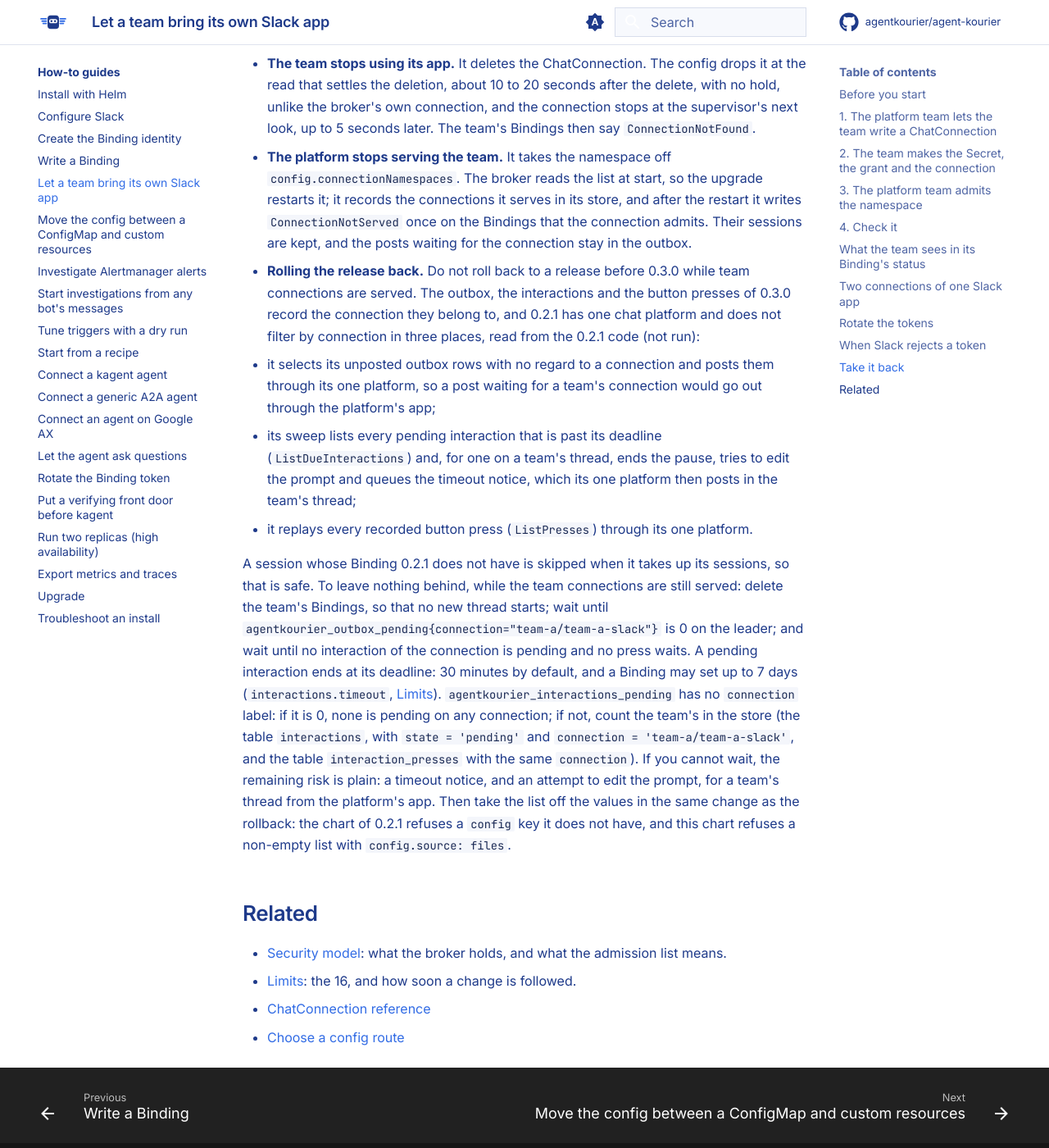
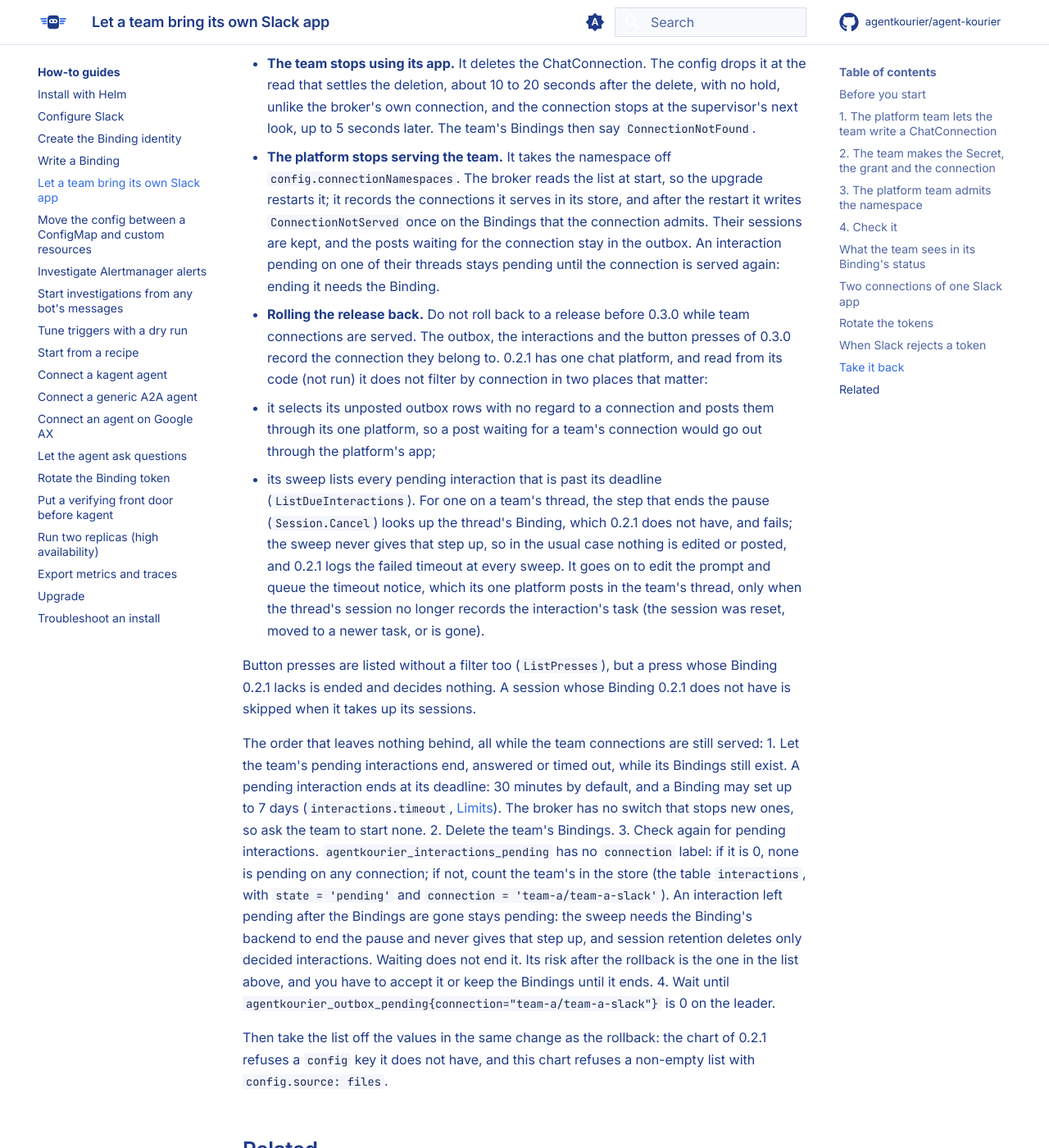
Before and after one commit to agentkourier/agent-kourier, an MkDocs documentation site: the page built from docs/how-to/team-slack-app.md, in a window 1280 px wide and 1400 px high, scrolled down 8077 px. Shown: the whole window at 82% size. Built offline with MkDocs 1.6.1 and Material for MkDocs 9.7.7, drawn with Linux system fonts in a browser that asks for light colours; comment, search, counter and statistics services are not loaded.

Commit message:
docs: fix the rollback order and what 0.2.1 does with a due team interaction
A deleted Binding's pending interaction never ends: the sweep's step that ends the pause
(Session.Cancel -> cancelActive) looks up the Binding's backend, gets ErrUnknownBinding,
and is essential, so it is never given up; session retention deletes only decided
interactions. So the order is: let the team's interactions end while its Bindings exist,
delete the Bindings, check again, then wait for the outbox.

v0.2.1 (read from the tag, not run) has the same structure: with no team Binding its Cancel
fails at every sweep and logs it, and the prompt edit and the notice go out only when the
session no longer records the interaction's task (ErrNotPaused). A press whose Binding it
lacks is ended and decides nothing.

Move back to files: the files route writes no Binding status, so the team's Bindings keep
the last one; the rollback-order link is dropped there.

```diff
--- a/docs/how-to/team-slack-app.md
+++ b/docs/how-to/team-slack-app.md
@@ -243,26 +243,36 @@ Mend it by writing valid tokens into the Secret.
 - **The platform stops serving the team.** It takes the namespace off `config.connectionNamespaces`. The broker reads the
   list at start, so the upgrade restarts it; it records the connections it serves in its store, and after the restart it
   writes `ConnectionNotServed` once on the Bindings that the connection admits. Their sessions are kept, and the
-  posts waiting for the connection stay in the outbox.
+  posts waiting for the connection stay in the outbox. An interaction pending on one of their threads stays pending until the connection is served again: ending it needs the Binding.
 - **Rolling the release back.** Do not roll back to a release before 0.3.0 while team connections are served. The outbox, the
-  interactions and the button presses of 0.3.0 record the connection they belong to, and 0.2.1 has one chat platform and does not
-  filter by connection in three places, read from the 0.2.1 code (not run):
+  interactions and the button presses of 0.3.0 record the connection they belong to. 0.2.1 has one chat platform, and read from its
+  code (not run) it does not filter by connection in two places that matter:
   - it selects its unposted outbox rows with no regard to a connection and posts them through its one platform, so a post waiting
     for a team's connection would go out through the platform's app;
-  - its sweep lists every pending interaction that is past its deadline (`ListDueInteractions`) and, for one on a team's thread, ends
-    the pause, tries to edit the prompt and queues the timeout notice, which its one platform then posts in the team's thread;
-  - it replays every recorded button press (`ListPresses`) through its one platform.
+  - its sweep lists every pending interaction that is past its deadline (`ListDueInteractions`). For one on a team's thread, the
+    step that ends the pause (`Session.Cancel`) looks up the thread's Binding, which 0.2.1 does not have, and fails; the sweep never
+    gives that step up, so in the usual case nothing is edited or posted, and 0.2.1 logs the failed timeout at every sweep. It goes on to
+    edit the prompt and queue the timeout notice, which its one platform posts in the team's thread, only when the thread's session no
+    longer records the interaction's task (the session was reset, moved to a newer task, or is gone).
 
-  A session whose Binding 0.2.1 does not have is skipped when it takes up its sessions, so that is safe. To leave nothing behind, while the team connections are still
-  served: delete the team's Bindings, so that no new thread starts; wait until
-  `agentkourier_outbox_pending{connection="team-a/team-a-slack"}` is 0 on the leader; and wait until no interaction of the
-  connection is pending and no press waits. A pending interaction ends at its deadline: 30 minutes by default, and a Binding may set up to 7 days
-  (`interactions.timeout`, [Limits](../reference/limits.md#write-a-binding-an-agentbackend-or-a-chatconnection)). `agentkourier_interactions_pending` has no `connection` label: if it is 0,
-  none is pending on any connection; if not, count the team's in the store (the table `interactions`, with `state = 'pending'` and
-  `connection = 'team-a/team-a-slack'`, and the table `interaction_presses` with the same `connection`). If you cannot wait, the remaining risk is plain: a
-  timeout notice, and an attempt to edit the prompt, for a team's thread from the platform's app. Then take the list off the values
-  in the same change as the rollback: the chart of 0.2.1 refuses a `config` key it does not have, and this chart refuses a
-  non-empty list with `config.source: files`.
+  Button presses are listed without a filter too (`ListPresses`), but a press whose Binding 0.2.1 lacks is ended and decides nothing. A
+  session whose Binding 0.2.1 does not have is skipped when it takes up its sessions.
+
+  The order that leaves nothing behind, all while the team connections are still served:
+  1. Let the team's pending interactions end, answered or timed out, while its Bindings still exist. A pending interaction ends at its
+     deadline: 30 minutes by default, and a Binding may set up to 7 days (`interactions.timeout`,
+     [Limits](../reference/limits.md#write-a-binding-an-agentbackend-or-a-chatconnection)). The broker has no switch that stops new
+     ones, so ask the team to start none.
+  2. Delete the team's Bindings.
+  3. Check again for pending interactions. `agentkourier_interactions_pending` has no `connection` label: if it is 0, none is pending
+     on any connection; if not, count the team's in the store (the table `interactions`, with `state = 'pending'` and
+     `connection = 'team-a/team-a-slack'`). An interaction left pending after the Bindings are gone stays pending: the sweep needs the
+     Binding's backend to end the pause and never gives that step up, and session retention deletes only decided interactions. Waiting does
+     not end it. Its risk after the rollback is the one in the list above, and you have to accept it or keep the Bindings until it ends.
+  4. Wait until `agentkourier_outbox_pending{connection="team-a/team-a-slack"}` is 0 on the leader.
+
+  Then take the list off the values in the same change as the rollback: the chart of 0.2.1 refuses a `config` key it does not have,
+  and this chart refuses a non-empty list with `config.source: files`.
 
 ## Related
 
```
Also changed, not shown: docs/how-to/migrate-config-source.md (+1 -2 lines), docs/release-notes.md (+4 -2 lines).
